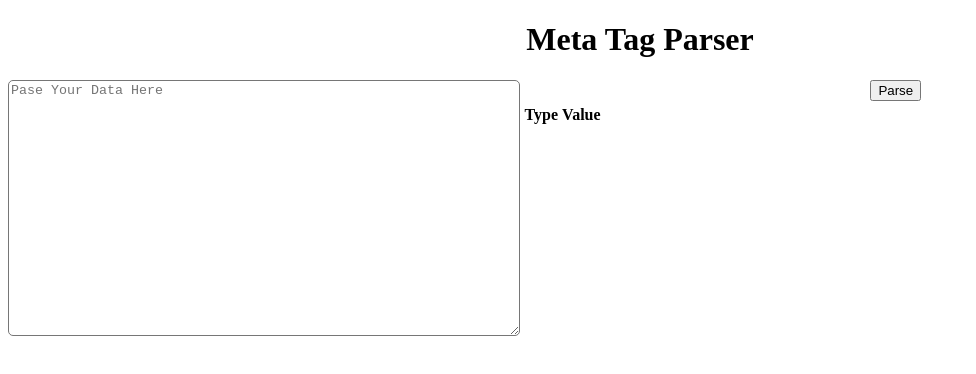
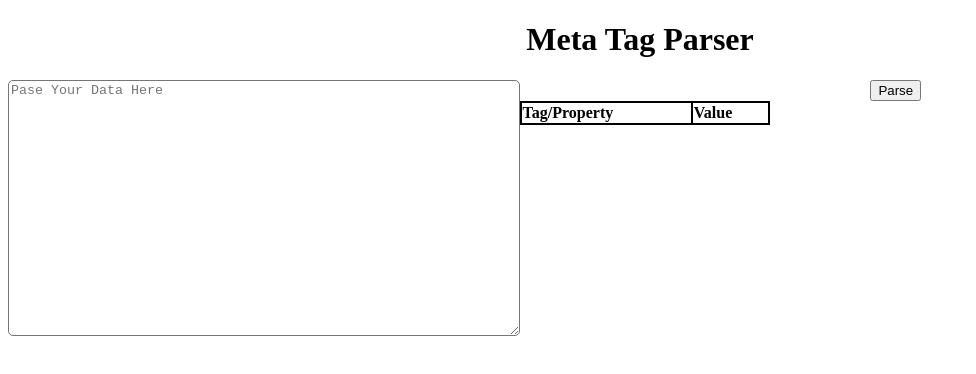
Before and after one commit to hyzr0525/meta-tag-parser, a React (Create React App) app: page / in a window 1280 px wide. Shown: the top 374 px of the page, without its empty margins (0-976 px from the left). Built offline with nearby package versions, Linux system fonts and the light colour scheme.

Commit message:
parser works on example

```diff
--- a/src/App.css
+++ b/src/App.css
@@ -8,3 +8,14 @@ textarea {
   border-radius: 5px;
   float: left;
 }
+
+table {
+  width: 250px;
+  text-align: left;
+}
+
+table, th,td {
+  border: 2px solid black;
+  border-collapse: collapse;
+
+}
--- a/src/App.js
+++ b/src/App.js
@@ -4,7 +4,7 @@ import ImputForm from './Component/ImputForm';
 import {useState} from 'react'
 function App() {
 
-  const [metaData, setMetaData] = useState("")
+  const [metaData, setMetaData] = useState([])
 
   return (
     <div className="App">
--- a/src/Component/ImputForm.jsx
+++ b/src/Component/ImputForm.jsx
@@ -14,7 +14,8 @@ function ImputForm({setMetaData}) {
     const parser = new DOMParser();
     const parsedDocument = parser.parseFromString(`${input}`, "text/xml");
     const metaData = parsedDocument.querySelectorAll("metadata")
-    setMetaData(metaData)
+    setMetaData(metaData[0].children)
+    console.log(metaData)
     }
 
 
--- a/src/Component/ParsedTable.jsx
+++ b/src/Component/ParsedTable.jsx
@@ -1,14 +1,29 @@
 import React from 'react'
 import TableData from './TableData'
 
-function ParsedTable() {
+function ParsedTable({metaData}) {
+  console.log(metaData)
+  // const tags = metaData.children
+  // const dataRow = Array.from(metaData)?.map(tag => <TableData tag={tag}/>)
+
+    const dataRow = Array.from(metaData).map((data) => <TableData tag={data.tagName}  linkProp={data.getAttribute("rel")} linkVal={data.getAttribute("href")} metaProp={data.getAttribute("property")} metaVal={data.textContent}/>)
+
   return (
     <div>
       <table >
-       <TableData />
+
+        <tr>
+          <th>Tag/Property</th>
+          <th>Value</th>
+        </tr>
+
+        {dataRow}
+
       </table>
     </div>
   )
 }
 
 export default ParsedTable
+
+// {dataRow}
--- a/src/Component/TableData.jsx
+++ b/src/Component/TableData.jsx
@@ -1,13 +1,14 @@
 import React from 'react'
 
-function TableData() {
+function TableData({tag, linkProp, linkVal, metaProp, metaVal}) {
+
+    console.log(tag)
   return (
-    <div>
-        <tr>
-          <th>Type</th>
-          <th>Value</th>
-        </tr>
-    </div>
+    <tr>
+        <td>{tag}/{linkProp}{metaProp}</td>
+        <td>{linkVal}{metaVal}</td>
+    </tr>
+
   )
 }
 
```
